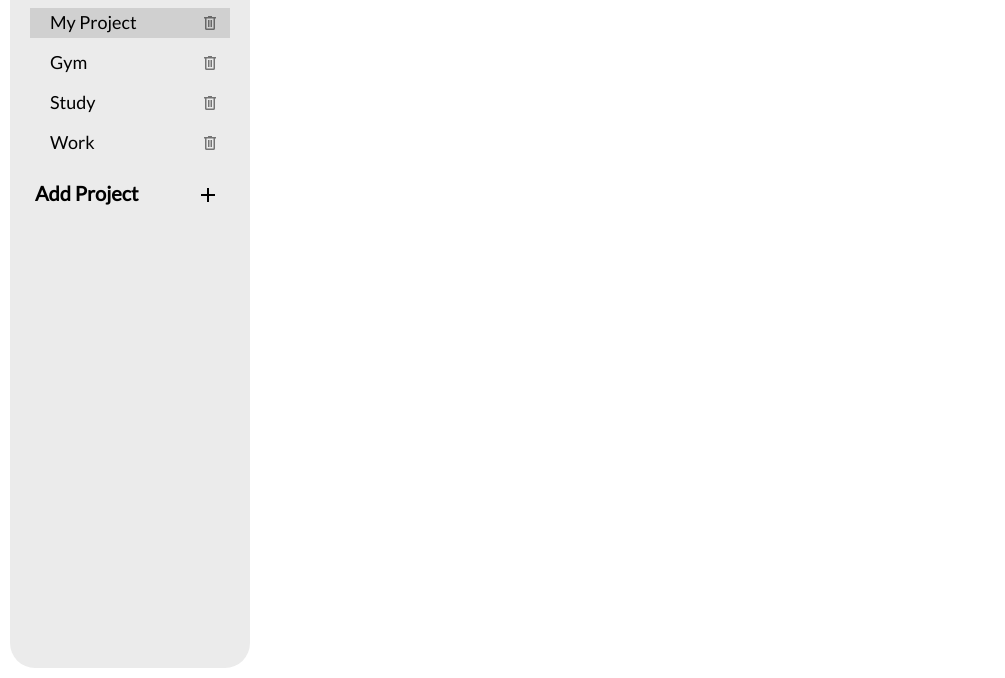
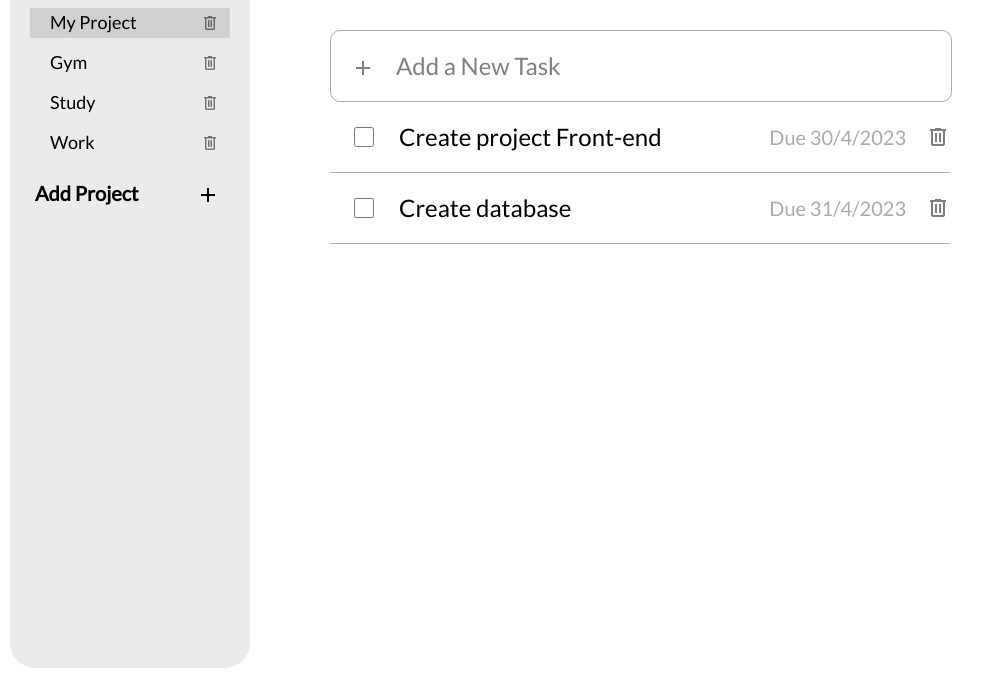
Before and after one commit to muudar/to-do-list, a plain HTML site: page index.html in a window 1280 px wide. Shown: the part 122-800 px from the top of the page, without its empty margins (0-1005 px from the left). Drawn offline with nearby package versions, Linux system fonts and the light colour scheme.

Commit message:
added base task UI

```diff
--- a/index.html
+++ b/index.html
@@ -47,6 +47,48 @@
                     </div>
                 </div>
         </div>
+        <div class="right-bar">
+            <div class="project-title">
+                My Project
+            </div>
+            <div class="project-tasks">
+                <div class = "add-task">
+                    <span class="material-symbols-outlined first">
+                        add
+                        </span>
+                    Add a New Task
+                </div>
+                <ul class="task-list">
+                    <li class="task">
+                        <input type="checkbox" class = "first">
+                        <div class = "task-name">
+                        Create project Front-end
+                        </div>
+                        <div class="due-date">
+                            Due 30/4/2023
+                        </div>
+                        <span class="material-symbols-outlined delete">
+                            delete
+                            </span>
+                    </li>
+                    <li class="task">
+                        <input type="checkbox" class = "first">
+                        <div class = "task-name">
+                        Create database
+                        </div>
+                        <div class="due-date">
+                            Due 31/4/2023
+                        </div>
+                        <span class="material-symbols-outlined delete">
+                            delete
+                            </span>
+                    </li>
+                </ul>
+                <ul>
+
+                </ul>
+            </div>
+        </div>
     </div>
     <script src="main.js"></script>
 </body>
--- a/style.css
+++ b/style.css
@@ -49,12 +49,12 @@ table {
 
 :root {
     --slight-grey: color: rgb(56, 56, 56);
+    font-family:Lato;
 }
 
 #content{
     display:flex;
     padding: 10px 10px 10px 10px;
-    font-family:Lato;
 }
 
 .left-bar{
@@ -75,7 +75,7 @@ table {
     margin-bottom: 20px;
 }
 
-.menu-title div, .menu-title span, .in-menu-title{
+.menu-title div, .menu-title span, .in-menu-title, .add-task, .first, .task-name, .project-title, .delete{
     cursor:pointer;
 }
 
@@ -122,3 +122,54 @@ table {
     justify-content: space-between;
     padding: 5px 10px 5px 5px;
 }
+
+.right-bar{
+    padding:50px 50px 50px 50px;
+}
+
+.project-title{
+    font-size: 42px;
+    font-weight:bold;
+}
+
+.project-tasks{
+    margin-top: 50px;
+    margin-left:30px;
+    font-size: 24px;
+}
+
+.add-task, .task{
+    padding-left: 20px;
+    display:flex;
+    align-items:center;
+    width: 600px;
+    height: 70px;
+}
+
+.task{
+    border-bottom: 1px solid rgb(172, 171, 171);
+}
+
+.add-task{
+    color:grey;
+    border: 1px solid rgb(172, 171, 171);
+    border-radius:10px;
+}
+
+.first{
+    margin-right: 25px;
+    height: 20px;
+    width: 20px;
+}
+
+.due-date{
+    position:relative;
+    color:rgb(172, 171, 171);
+    margin-left:auto;
+    font-size: 20px;
+}
+
+.delete{
+    opacity:50%;
+    margin-left: 20px;
+}
```
